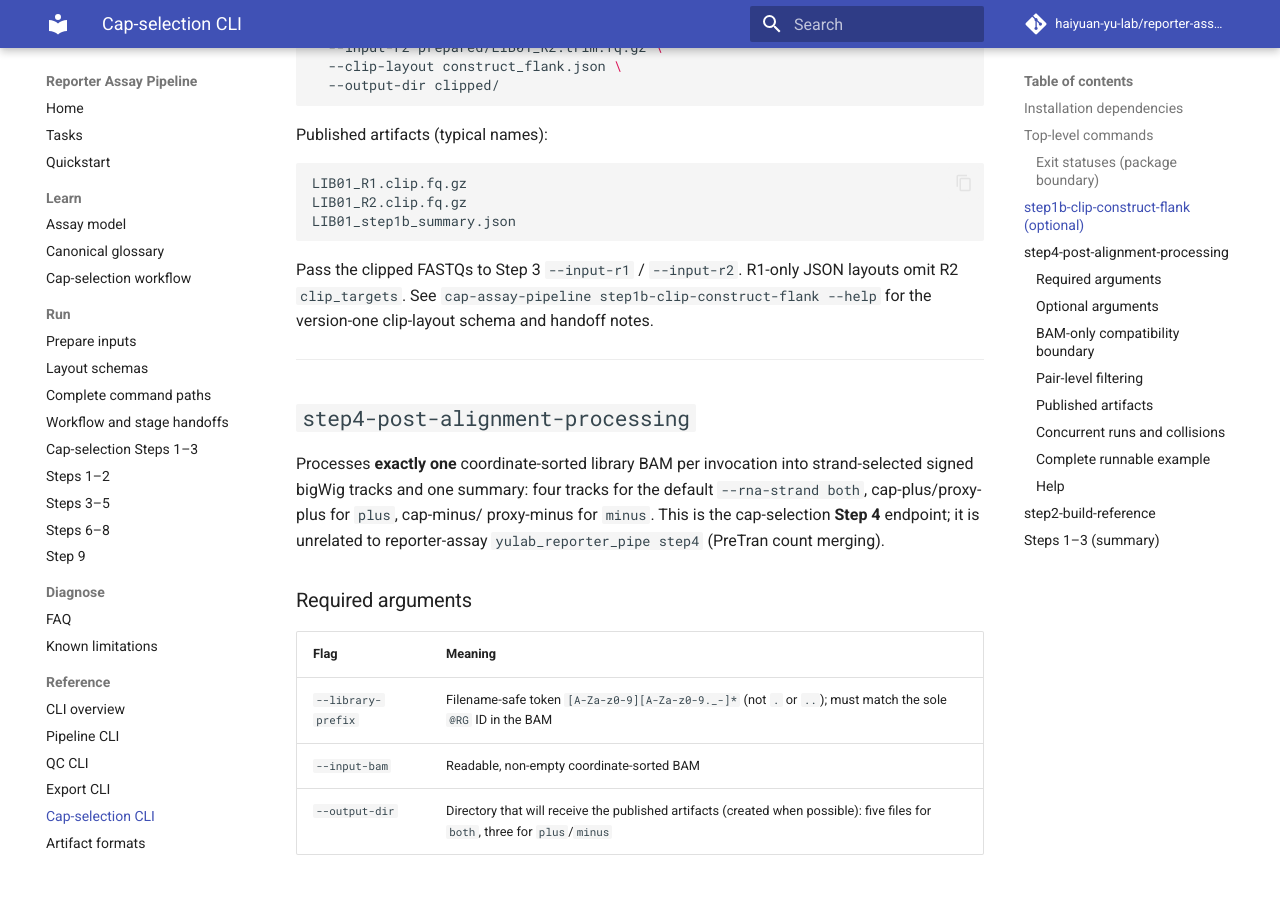
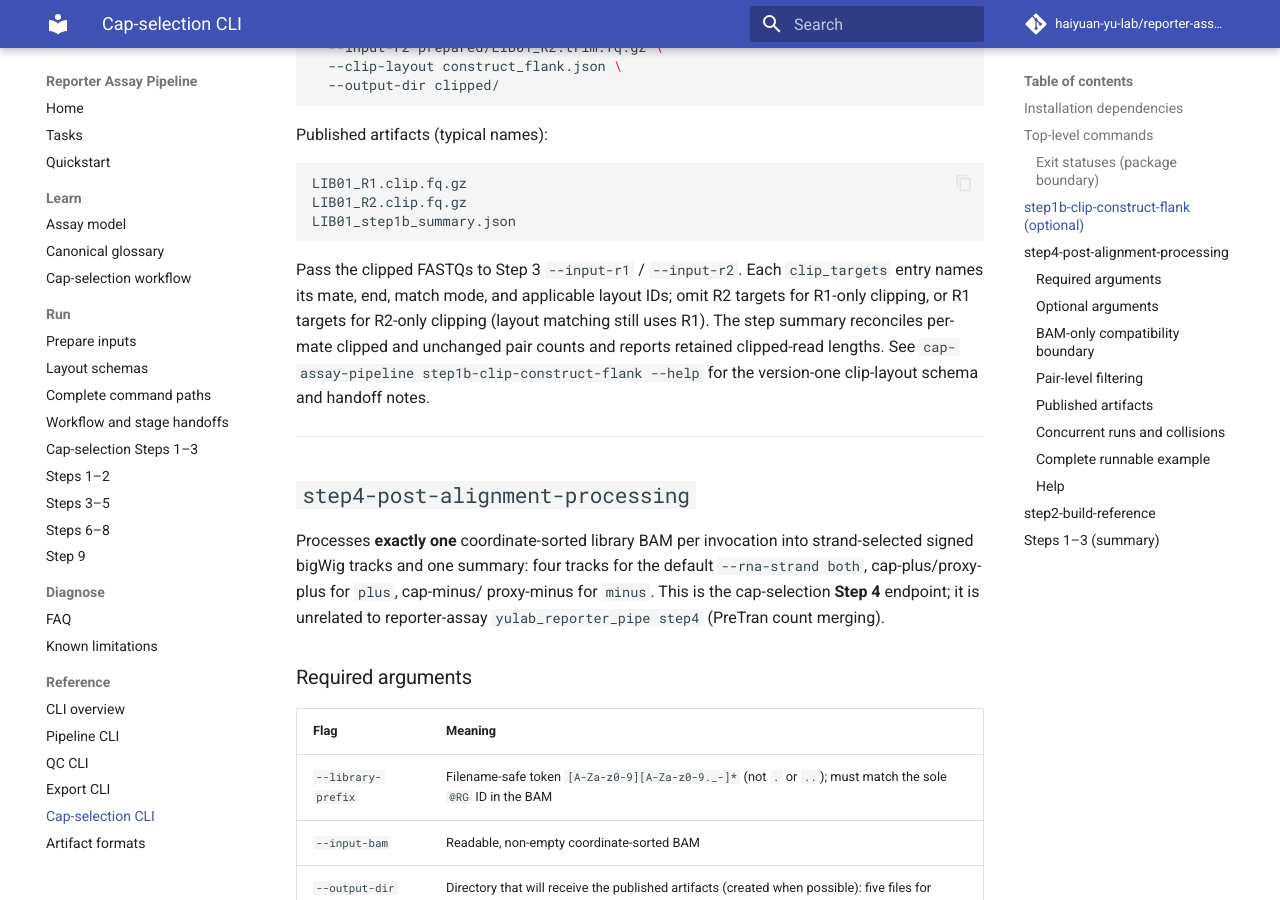
Before and after one commit to haiyuan-yu-lab/reporter-assay-pipeline-doc, an MkDocs documentation site: the page built from docs/cli/cap-assay.md, in a window 1280 px wide and 900 px high, scrolled down 2329 px. Built offline with MkDocs 1.6.1 and Material for MkDocs 9.7.7, drawn with Linux system fonts in a browser that asks for light colours; comment, search, counter and statistics services are not loaded.

Commit message:
Document Step 1b R2 flank clipping and per-mate summaries.
Aligns workflow, steps 1–3, and CLI reference with configurable R1/R2 clip targets.

Co-authored-by: Cursor <cursoragent@cursor.com>

````diff
--- a/docs/cli/cap-assay.md
+++ b/docs/cli/cap-assay.md
@@ -94,9 +94,13 @@ LIB01_R2.clip.fq.gz
 LIB01_step1b_summary.json
 ```
 
-Pass the clipped FASTQs to Step 3 `--input-r1` / `--input-r2`. R1-only JSON
-layouts omit R2 `clip_targets`. See `cap-assay-pipeline step1b-clip-construct-flank --help`
-for the version-one clip-layout schema and handoff notes.
+Pass the clipped FASTQs to Step 3 `--input-r1` / `--input-r2`. Each
+`clip_targets` entry names its mate, end, match mode, and applicable layout IDs;
+omit R2 targets for R1-only clipping, or R1 targets for R2-only clipping (layout
+matching still uses R1). The step summary reconciles per-mate clipped and
+unchanged pair counts and reports retained clipped-read lengths. See
+`cap-assay-pipeline step1b-clip-construct-flank --help` for the version-one
+clip-layout schema and handoff notes.
 
 ---
 
````
Also changed, not shown: docs/cap-selection/steps-1-3.md (+4 -1 lines), docs/cap-selection/workflow.md (+1 -1 lines).
